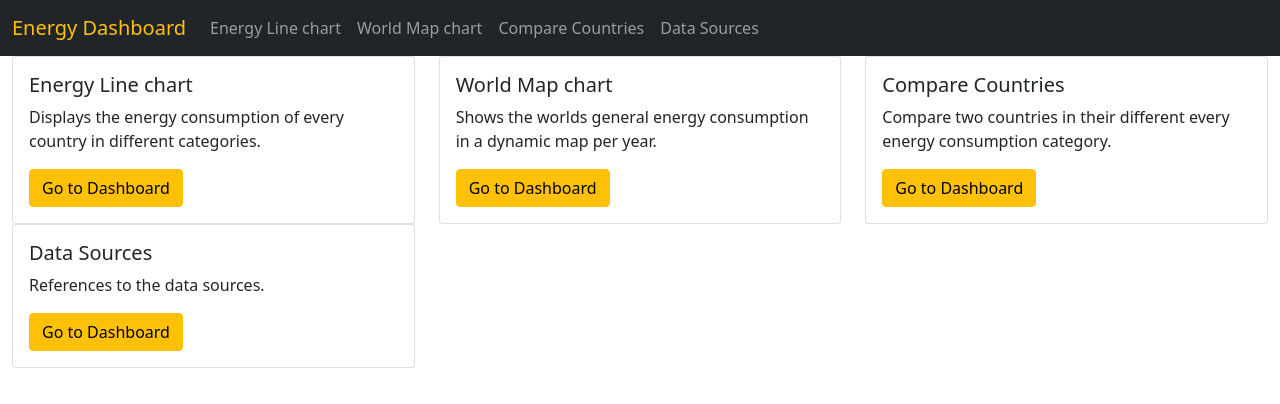
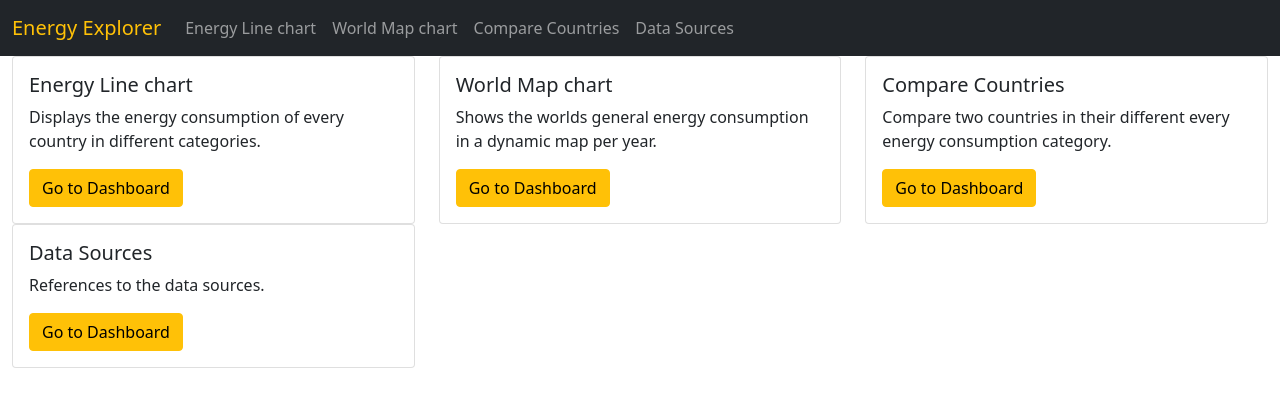
Before and after one commit to TheRauch1/dviz-project, a Svelte app: page / in a window 1280 px wide. Shown: the top 404 px of the page. Built offline with nearby package versions, Linux system fonts and the light colour scheme.

Commit message:
switched name to Energy Explorer

```diff
--- a/src/App.svelte
+++ b/src/App.svelte
@@ -17,7 +17,7 @@
 <nav class="navbar navbar-expand-lg navbar-dark bg-dark">
   <div class="container-fluid">
     <span on:click={() => selectedChart.set(mainPage)} class="navbar-brand text-warning"
-      >Energy Dashboard</span
+      >Energy Explorer</span
     >
     <div class="navbar-collapse">
       <ul class="navbar-nav">
```
